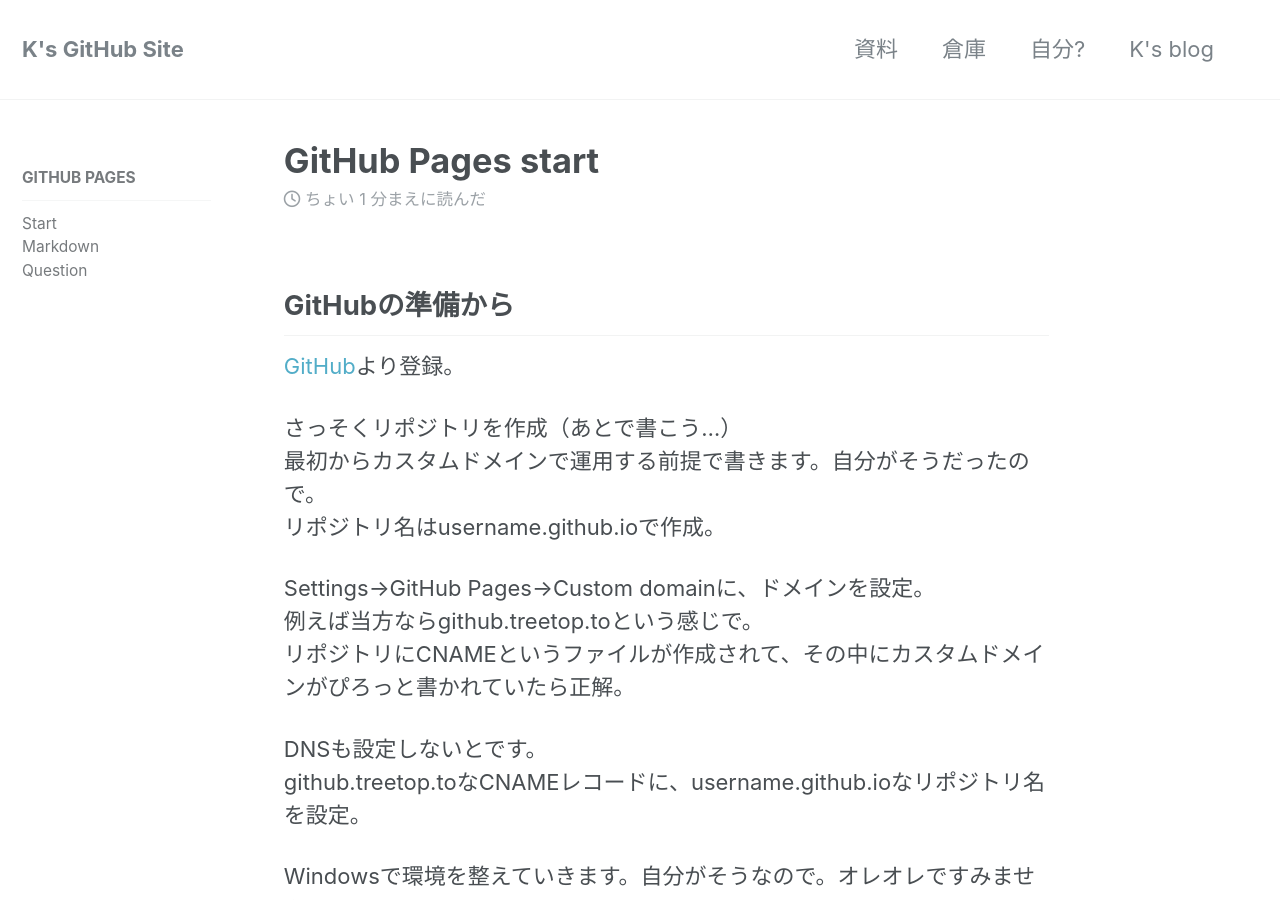
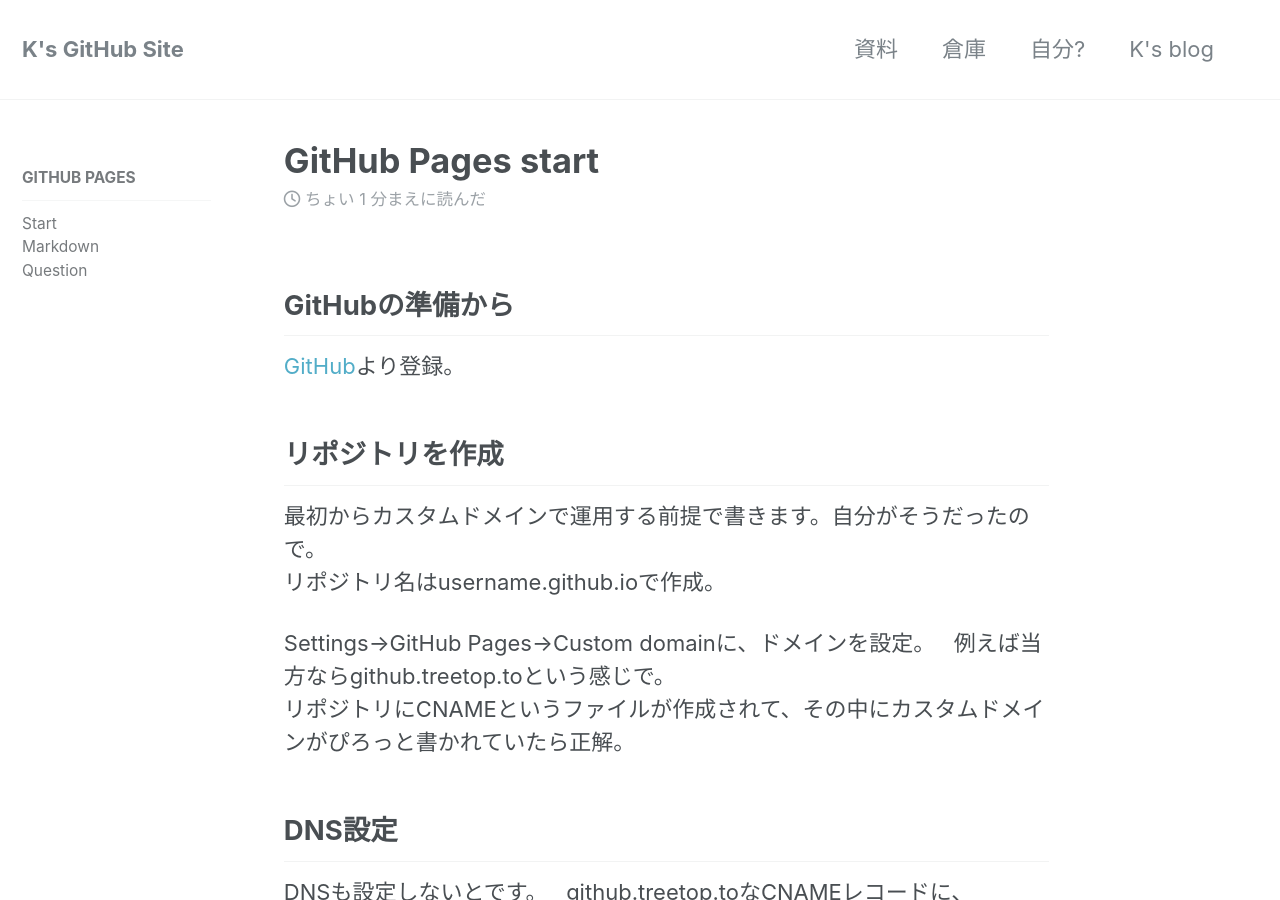
Before and after one commit to laureltreetop/laureltreetop.github.io, a Jekyll site: the page built from _docs/01-github-start.md, in a window 1280 px wide and 900 px high. Built offline with Jekyll 4.4.1, drawn with Linux system fonts in a browser that asks for light colours; nearby versions of some CDN libraries; some of the changed text lies outside the part shown.

Commit message:
Update 01-github-start.md

```diff
--- a/_docs/01-github-start.md
+++ b/_docs/01-github-start.md
@@ -4,10 +4,9 @@
 permalink: /docs/github-start/
 ---
 ## GitHubの準備から
-
 [GitHub](https://github.com/)より登録。
 
-さっそくリポジトリを作成（あとで書こう…）
+## リポジトリを作成
 最初からカスタムドメインで運用する前提で書きます。自分がそうだったので。
 リポジトリ名はusername.github.ioで作成。
 
@@ -15,8 +14,10 @@
 例えば当方ならgithub.treetop.toという感じで。
 リポジトリにCNAMEというファイルが作成されて、その中にカスタムドメインがぴろっと書かれていたら正解。
 
+## DNS設定
 DNSも設定しないとです。
 github.treetop.toなCNAMEレコードに、username.github.ioなリポジトリ名を設定。
 
-Windowsで環境を整えていきます。自分がそうなので。オレオレですみません。
+## 環境構築@Windows
+自分がそうなので。オレオレですみません。
 [GitHub Desktop](https://desktop.github.com/)をインストール。
```
